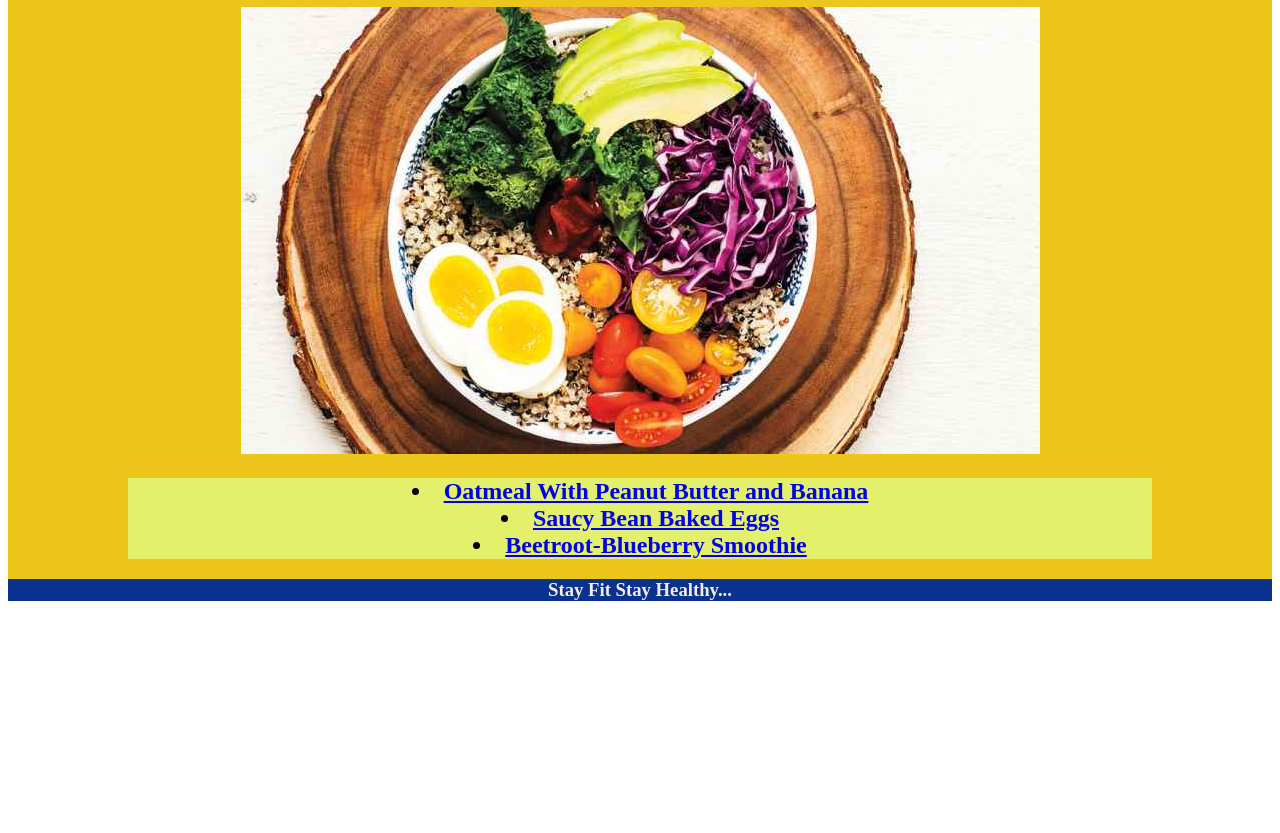
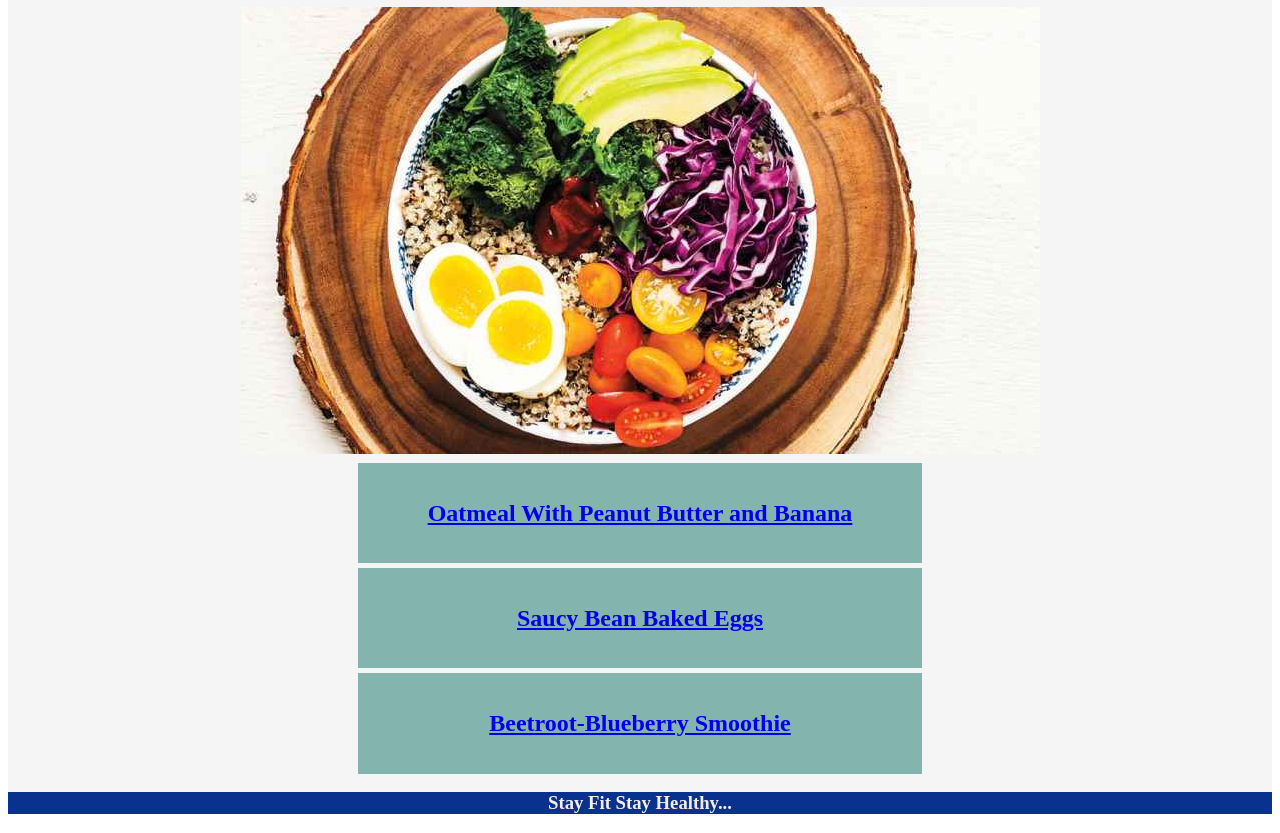
Before and after one commit to Anishanchu/odin-recipes, a plain HTML site: page index.html in a window 1280 px wide. Shown: the part 73-906 px from the top of the page. Before the commit the page ends 800 px from the top, so only its background shows below. Drawn offline with Linux system fonts and the light colour scheme.

Commit message:
Edit index.html

```diff
--- a/index.html
+++ b/index.html
@@ -8,14 +8,15 @@
     <body>
         <div id="container">
             <div id="header">
-     <ul><h1>ODIN RECIPES</h1></ul></div>
+        <h1>ODIN RECIPES</h1></div>
         <div class="image">
         <img src="healthy.jpg" alt="healthybowl"></div>
-        <div class="list">
-        <h2><li><a href="recipes/oatmeal.html">Oatmeal With Peanut Butter and Banana</a></li>
-        <li><a href="recipes/saucybean_bakedeggs.html">Saucy Bean Baked Eggs</a></li>
-        <li><a href="recipes/beetroot_blueberrysmoothie.html">Beetroot-Blueberry Smoothie</a></li></h2></div>
-        </ul>
+            <div class="list1">
+            <h2><p><a href="recipes/oatmeal.html">Oatmeal With Peanut Butter and Banana</a></p></h2></div>
+            <div class="list2">
+            <h2><p><a href="recipes/saucybean_bakedeggs.html">Saucy Bean Baked Eggs</a></p></h2></div>
+            <div class="list3">
+            <h2><p><a href="recipes/beetroot_blueberrysmoothie.html">Beetroot-Blueberry Smoothie</a></p></h2></div>
         <div id="footer">
         <h3>Stay Fit Stay Healthy...</h3></div>
     </body>
--- a/recipes/styles.css
+++ b/recipes/styles.css
@@ -1,7 +1,21 @@
 #container {
-    background-color: rgb(165, 235, 235);
+    background-color: whitesmoke;
+    width: auto;
+    margin-left: 5%;
+    margin-right: 5%;
 }
 #header {
     background-color: rgb(15, 68, 184);
-    color: rgb(3, 3, 3);
+    color: rgb(253, 253, 253);
+    text-align: center;
+    font-family: 'Segoe UI', Tahoma, Geneva, Verdana, sans-serif, 'Times New Roman', Times, serif;
 }
+.image {
+    text-align: center;
+}
+.paragraph {
+    font-family: 'Source Serif Pro', serif;
+    margin-left: 5%;
+    margin-right: 5%;
+    margin-bottom: 5%;
+}
--- a/style.css
+++ b/style.css
@@ -4,7 +4,7 @@
     text-align: center;
 }
 #container {
-    background-color: rgb(236, 198, 26);
+    background-color: whitesmoke;
     width: auto;
     margin-left: auto;
     margin-right: auto;
@@ -14,11 +14,34 @@
     height: auto;
     text-align: center;
 }
-.list {
-    background-color: rgb(227, 240, 108);
-    margin-left: 120px;
-    margin-right: 120px;
+.list1 {
+    background-color: rgb(132, 180, 174);
+    color: white;
     text-align: center;
+    margin-left : 350px;
+    margin-right: 350px;
+    margin-top: 5px;
+    margin-bottom: 5px;
+    padding: 1%;
+}
+.list2 {
+    background-color: rgb(132, 180, 174);
+    color: white;
+    text-align: center;
+    margin-left: 350px;
+    margin-right: 350px;
+    margin-top: 5px;
+    margin-bottom: 5px;
+    padding: 1%;
+}
+.list3 {
+    background-color: rgb(132, 180, 174);
+    color: white;
+    text-align: center;
+    margin-left: 350px;
+    margin-right: 350px;
+    margin-top: 5px;
+    padding: 1%;
 }
 #footer {
     color: #f5eded;
```
Also changed, not shown: recipes/beetroot_blueberrysmoothie.html (+8 -2 lines), recipes/oatmeal.html (+7 -2 lines), recipes/saucybean_bakedeggs.html (+7 -2 lines).
